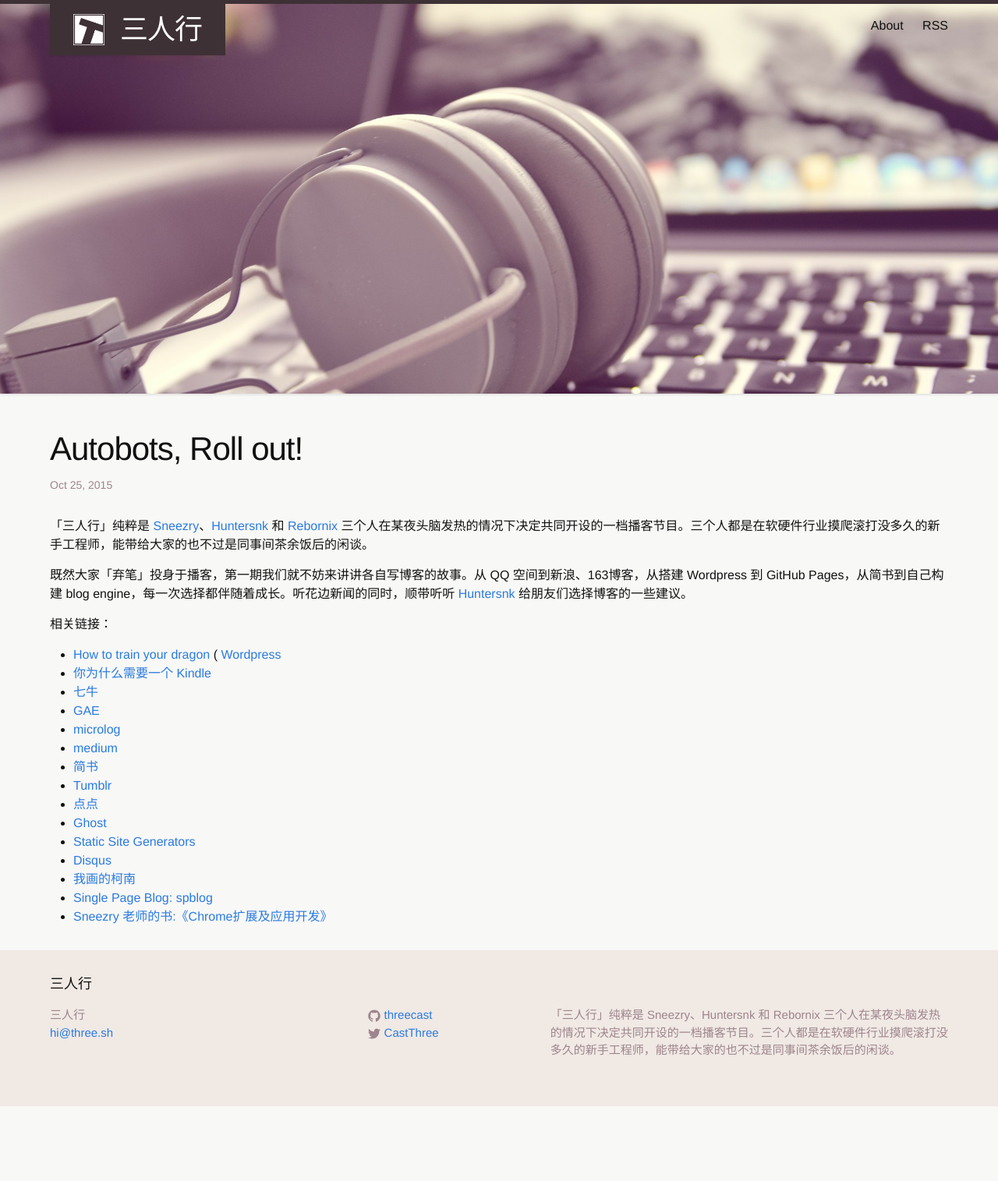
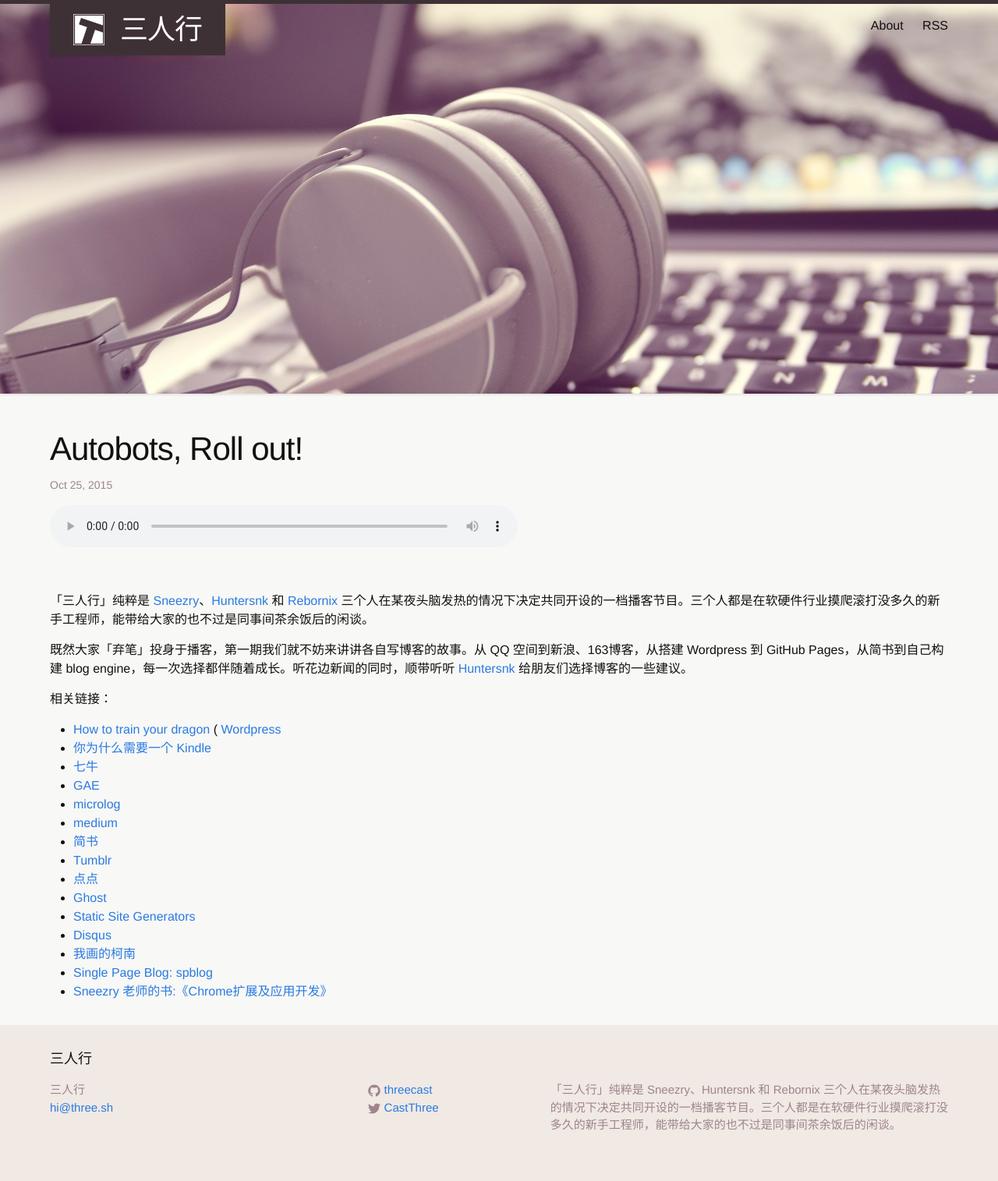
Before and after one commit to threecast/threecast.github.io, a Jekyll site: the page built from _posts/2015-10-25-episode1.markdown, in a window 1280 px wide. Shown: the whole page at 78% size. Built offline with Jekyll 4.4.1, drawn with Linux system fonts in a browser that asks for light colours; before the commit the page ends 1419 px from its top, so only the background shows below that.

```diff
--- a/_layouts/post.html
+++ b/_layouts/post.html
@@ -6,6 +6,10 @@
   <header class="post-header">
     <h1 class="post-title">{{ page.title }}</h1>
     <p class="post-meta">{{ page.date | date: "%b %-d, %Y" }}{% if page.author %} • {{ page.author }}{% endif %}{% if page.meta %} • {{ page.meta }}{% endif %}</p>
+    <audio class="episode-player" controls="">
+      <source src="{{ post.audiolink }}" />
+    </audio>
+
   </header>
 
   <article class="post-content">
```
